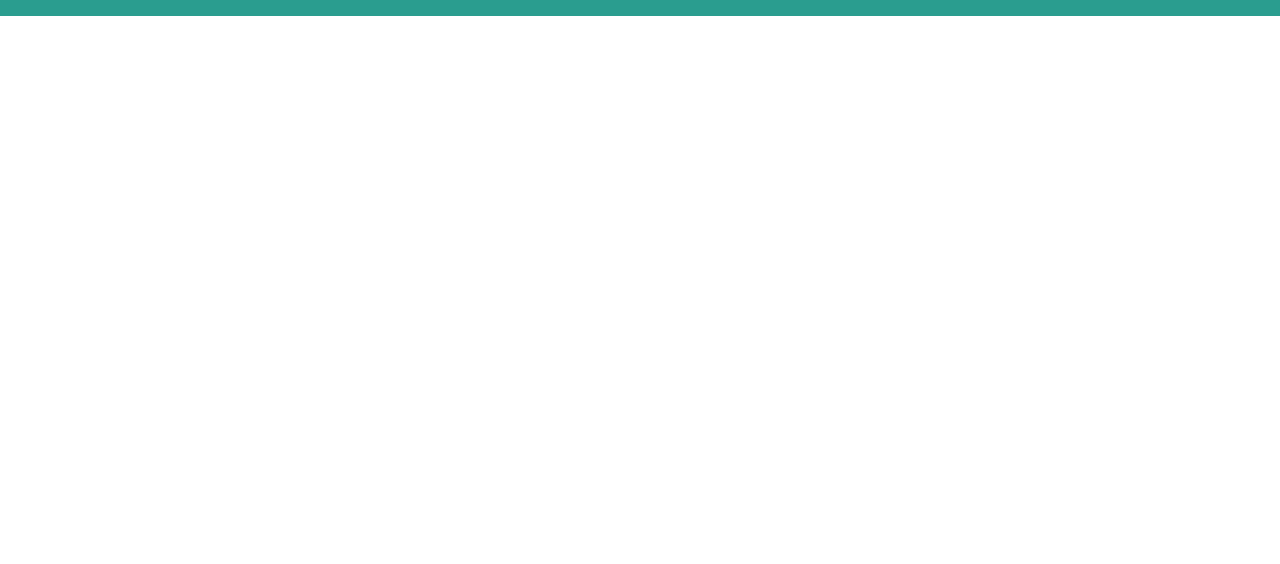
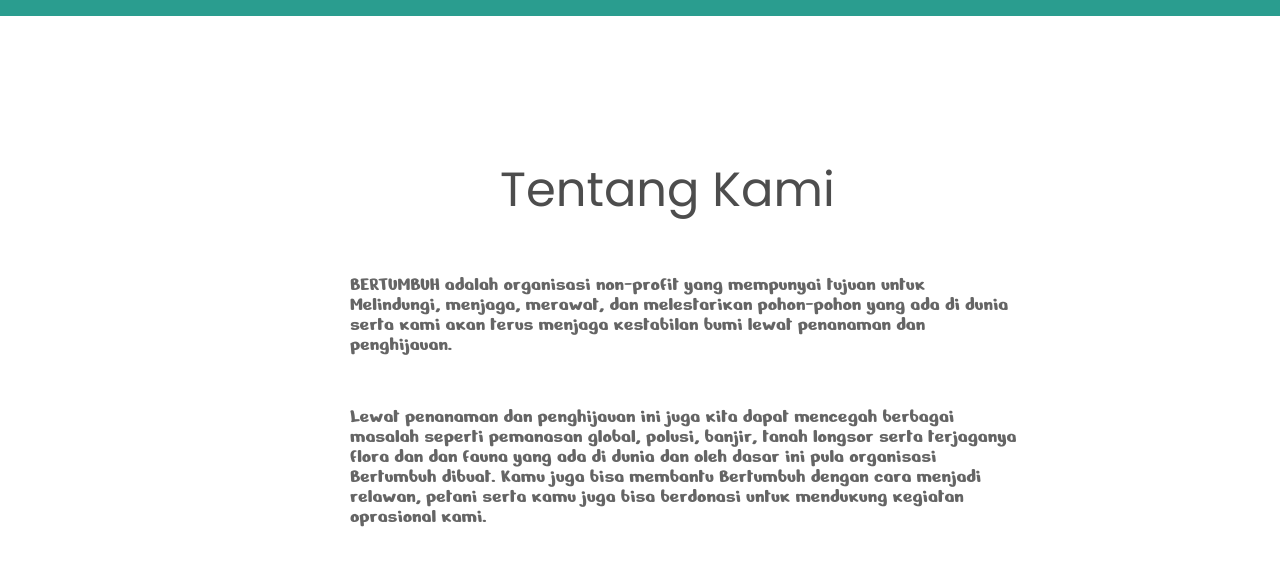
Before and after one commit to Mariamnats/Mariam-Natsvlishvili-5, a plain HTML site: page index.html in a window 1280 px wide. Shown: the part 106-670 px from the top of the page. Drawn offline with Linux system fonts and the light colour scheme.

Commit message:
add first section

```diff
--- a/css/style.css
+++ b/css/style.css
@@ -43,3 +43,41 @@ button {
     font-family: 'Poppins', sans-serif;
     padding: 8px 16px;
 }
+
+/* აქ იწყება პირველი section */
+
+.section_first {
+    width: 1366px;
+
+}
+
+
+.section_first article {
+    width: 670px;
+    margin-left: 350px;
+}
+
+.title_first {
+    font-family: 'Poppins', sans-serif;
+    font-size: 48px;
+    font-weight: 500;
+    color: #4D4D4D;
+    margin-top: 150px;
+    margin-left: 150px;
+    vertical-align: middle;
+}
+
+
+
+.section_first p {
+    font-family: 'Nerko One', cursive;
+    font-size: 20px;
+    font-weight: 400;
+    color: #656565;
+    vertical-align: middle;
+}
+
+.text_first {
+    margin-top: 60px;
+    margin-bottom: 52px;
+}
--- a/index.html
+++ b/index.html
@@ -41,6 +41,36 @@
         </a>
 
     </header>
+
+    <!-- აქ იწყება პირველი section -->
+
+
+    <section class="section_first">
+
+
+
+        <article>
+
+            <h1 class="title_first"> Tentang Kami</h1>
+
+
+            <p class="text_first">BERTUMBUH adalah organisasi non-profit yang mempunyai tujuan untuk Melindungi,
+                menjaga, merawat, dan melestarikan pohon-pohon yang ada di dunia serta kami akan terus menjaga
+                kestabilan bumi lewat penanaman dan penghijauan.</p>
+
+            <p>Lewat penanaman dan penghijauan ini juga kita dapat mencegah berbagai masalah seperti pemanasan global,
+                polusi, banjir, tanah longsor serta terjaganya flora dan dan fauna yang ada di dunia dan oleh dasar ini
+                pula organisasi Bertumbuh dibuat. Kamu juga bisa membantu Bertumbuh dengan cara menjadi relawan, petani
+                serta kamu juga bisa berdonasi untuk mendukung kegiatan oprasional kami.</p>
+
+        </article>
+
+
+
+    </section>
+
+
+
 </body>
 
 </html>
```
